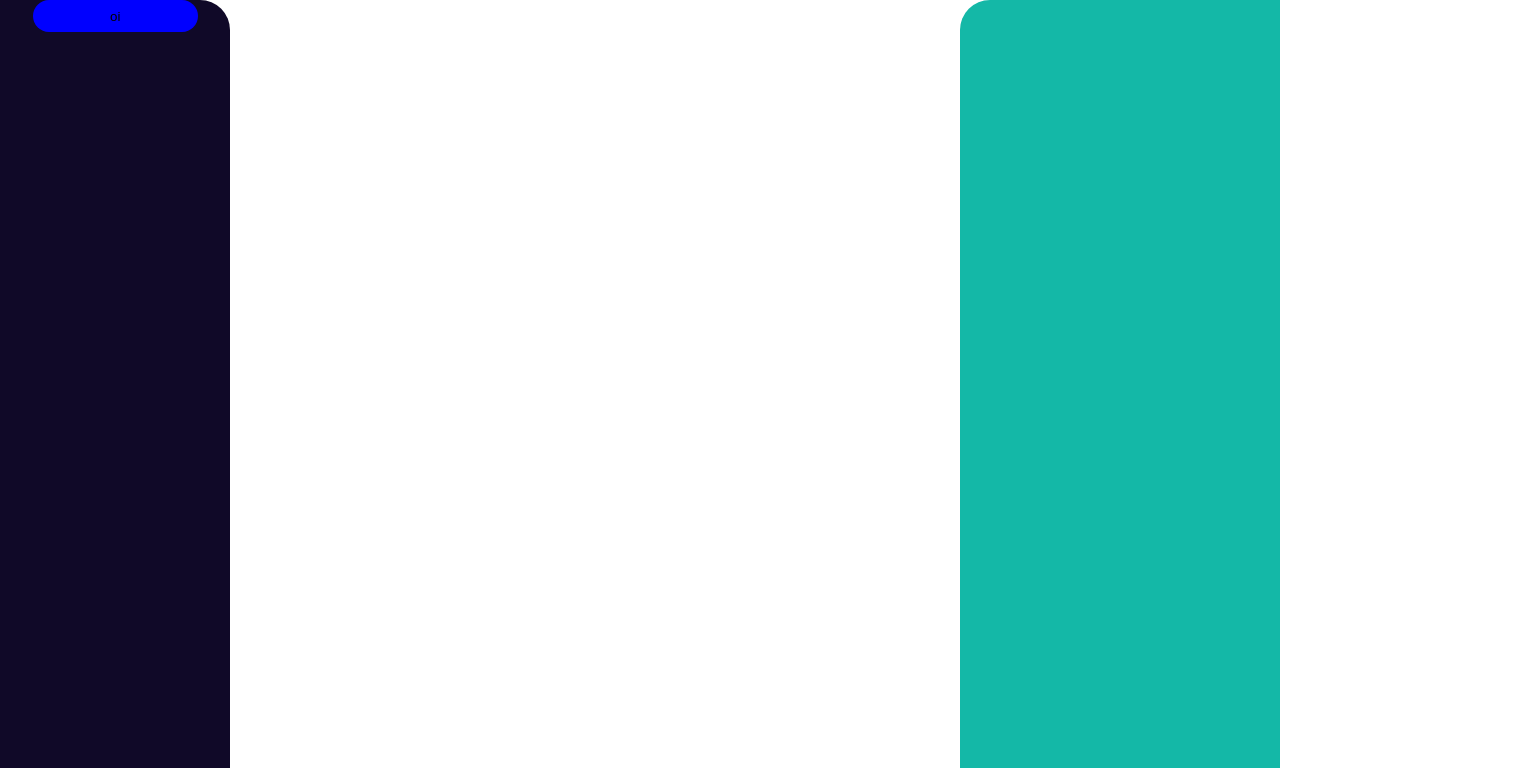
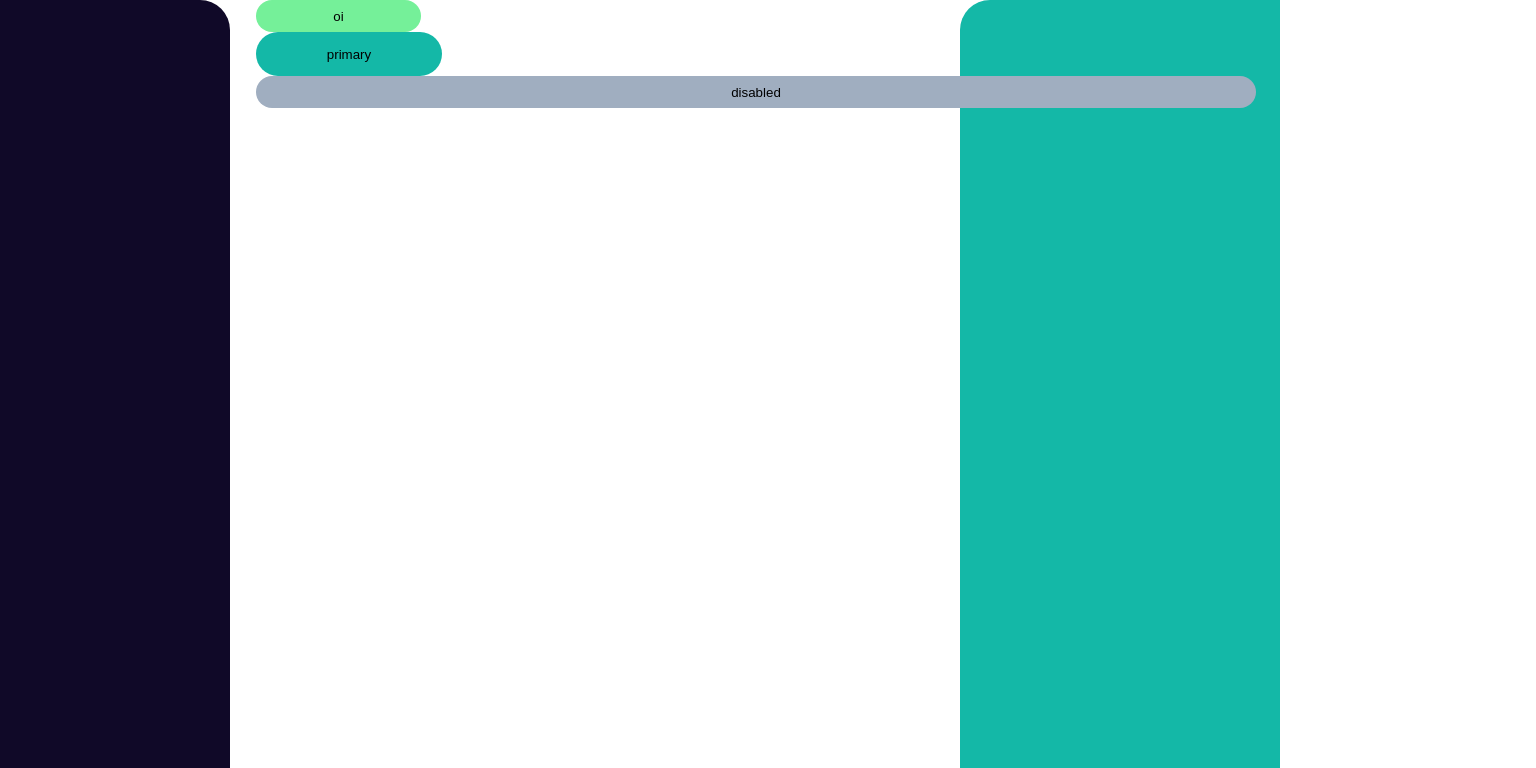
Before and after one commit to estartandodevs-course/Escala-as-Mina, a React (Create React App) app: page / in a window 1280 px wide. Shown: the top 768 px of the page, 1536 px wide, since content can reach past the window. Built offline with nearby package versions, Linux system fonts and the light colour scheme.

Commit message:
button with background done

```diff
--- a/src/App.jsx
+++ b/src/App.jsx
@@ -1,16 +1,35 @@
-import { ThemeProvider } from "styled-components";
+import styled, { ThemeProvider } from "styled-components";
 import { theme } from "./styles";
 import { BrowserRouter as Router, Switch, Route } from "react-router-dom";
-import { Login, Dashboard, Rodadas, Jogadoras, Times, Ranking } from "./pages";
+import { Login, Rodadas, Jogadoras, Times, Ranking } from "./pages";
 import { Sidebar, Button } from "./components";
+
+function mock() {
+  console.log("mockckckck");
+}
+
+const Wrapper = styled.div`
+  position: relative;
+  left: 20vw;
+`;
 
 function App() {
   return (
     <ThemeProvider theme={theme}>
-      <Sidebar variation="left">
-        <Button>oi</Button>
-      </Sidebar>
+      <Sidebar variation="left"></Sidebar>
       <Sidebar variation="right" />
+      <Wrapper>
+        <Button active oncClick={mock} size="small" variation="secondary">
+          oi
+        </Button>
+        <Button active oncClick={mock} size="normal" variation="primary">
+          primary
+        </Button>
+        <Button active oncClick={mock} size="large" variation="disabled">
+          disabled
+        </Button>
+      </Wrapper>
+
       <Router>
         <Switch>
           <Route path="/login">
@@ -26,7 +45,7 @@ function App() {
           </Route>
 
           <Route exact path="/">
-            <Dashboard />
+            {/* <Dashboard /> */}
           </Route>
 
           <Route path="/times">
--- a/src/components/Button/index.jsx
+++ b/src/components/Button/index.jsx
@@ -1,14 +1,40 @@
 import { StyledButton } from "./styledButton";
+import { useTheme } from "styled-components";
 
 export const Button = (props) => {
-  const {
-    onClick = function () {
-      console.log("foi");
+  const { onClick, size, variation, children } = props;
+
+  const theme = useTheme();
+  const variationStyle = {
+    //this can't be outside Button because it depends on theme
+    primary: {
+      backgroundColor: theme.pallete.primary.main,
+      hoverBackgroundColor: "red",
     },
-    // size,
-    // variation,
-    children,
-  } = props;
+    secondary: {
+      backgroundColor: theme.pallete.secondary.main,
+      hoverBackgroundColor: theme.pallete.secondary.lighter,
+    },
+    disabled: {
+      backgroundColor: theme.pallete.gray.firstGray,
+      hoverBackgroundColor: theme.pallete.gray.secondGray,
+    },
+    search: {
+      backgroundColor: theme.pallete.gray.black,
+      hoverBackgroundColor: theme.pallete.gray.firstGray,
+    },
+  };
+  const styling = {
+    ...theme.dimensions.button[size],
+    ...variationStyle[variation],
+  };
 
-  return <StyledButton onClick={onClick}>{children}</StyledButton>;
+  if (props.active) {
+    console.log(props);
+  }
+  return (
+    <StyledButton onClick={onClick} styling={styling}>
+      {children}
+    </StyledButton>
+  );
 };
--- a/src/components/Button/styledButton.jsx
+++ b/src/components/Button/styledButton.jsx
@@ -1,40 +1,26 @@
-// import styled, { useTheme } from "styled-components";
+import styled, { css } from "styled-components";
 
-// const theme = useTheme();
-// const stylingObject = {
-//   small: {
-//     ...theme.dimensions.small,
-//   },
-// };
-
-// export const StyledButton = styled.button`
-//   display: flex;
-//   align-items: center;
-//   justify-content: center;
-//   width: ${({ styling }) => styling.width};
-//   height: ${({ styling }) => styling.height};
-//   background-color: ${({ styling }) => styling.backgroundColor};
-
-//   ${({ active }) =>
-//     active &&
-//     `
-//   backgrond-color: transparent;
-//   background-image: ${props.theme.pallete.gradient.first}`}
-//   }
-// `;
-
-import styled from "styled-components";
-export const StyledButton = styled.button`
+const StyledButton = styled.button`
   display: flex;
   align-items: center;
   justify-content: center;
-  width: 165px;
-  height: 32px;
-  background-color: blue;
   border: none;
   border-radius: 50px;
+  cursor: pointer;
 
-  &:focus {
-    outline: none;
-  }
+  width: ${({ styling }) => styling.width};
+  height: ${({ styling }) => styling.height};
+  background-color: ${({ styling }) => styling.backgroundColor};
+  outline: none;
+
+  ${(props) =>
+    props.active &&
+    css`
+      background-image: linear-gradient(270deg, #1be6d1 0%, #75f099 100%);
+    `}
 `;
+// &:hover {
+//   background-color: ${({ styling }) => styling.hoverBackgroundColor};
+// }
+
+export { StyledButton };
--- a/src/components/Sidebar/index.jsx
+++ b/src/components/Sidebar/index.jsx
@@ -7,13 +7,13 @@ export const Sidebar = (props) => {
     left: {
       variation: "left",
       borderRadius: "0 30px 30px 0",
-      backgroundColor: `${themeContext.pallete.primary.first}`,
+      backgroundColor: `${themeContext.pallete.gray.black}`,
       width: "18vw", //18% of 1440px ~ 264px,
     },
     right: {
       variation: "right",
       borderRadius: "30px 0 0 30px",
-      backgroundColor: `${themeContext.pallete.secondary.first}`,
+      backgroundColor: `${themeContext.pallete.primary.main}`,
       width: "25vw", //25% of 1440px ~ 356px
     },
   };
--- a/src/styles/index.jsx
+++ b/src/styles/index.jsx
@@ -13,23 +13,30 @@ export const GlobalStyle = createGlobalStyle`
 export const theme = {
   pallete: {
     primary: {
-      first: "#100928",
-      second: "#75F099",
+      lighter: "#D1FAF6",
+      main: "#14B8A7",
+      darker: "#052E2A",
     },
     secondary: {
-      first: "#14B8A7",
-      second: "#D1FAF6",
+      lighter: "#CEFDDC",
+      main: "#75F099",
+      darker: "#023110",
     },
-    disabled: {
-      first: "#8E8E8E",
-      second: "#BFBFBF",
+    gray: {
+      black: "#100928",
+      firstGray: "#A0AEC0",
+      secondGray: "#E2E8F0",
+      white: "#FFFFFF",
     },
     alert: {
-      first: "#EB4783",
+      lighter: "#FAD1E0",
+      main: "#EB4783",
+      darker: "#2E0514",
     },
     gradient: {
-      first: "linear-gradient(270deg, #1BE6D1 0%, #75F099 100%)",
-      second: "linear-gradient(90deg, #0AC2AF 0%, #0DF250 100%)",
+      main: "linear-gradient(270deg, #1BE6D1 0%, #75F099 100%)",
+      hover: "linear-gradient(90deg, #0AC2AF 0%, #0DF250 100%)",
+      alert: "linear-gradient(270deg #EB4783 0%, #EB4747 100%)",
     },
   },
 
```
